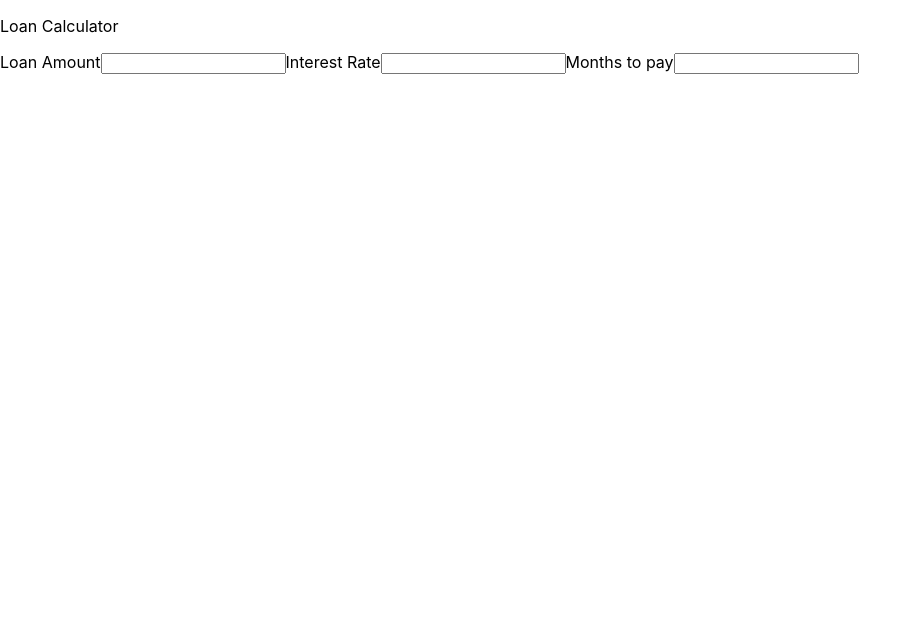
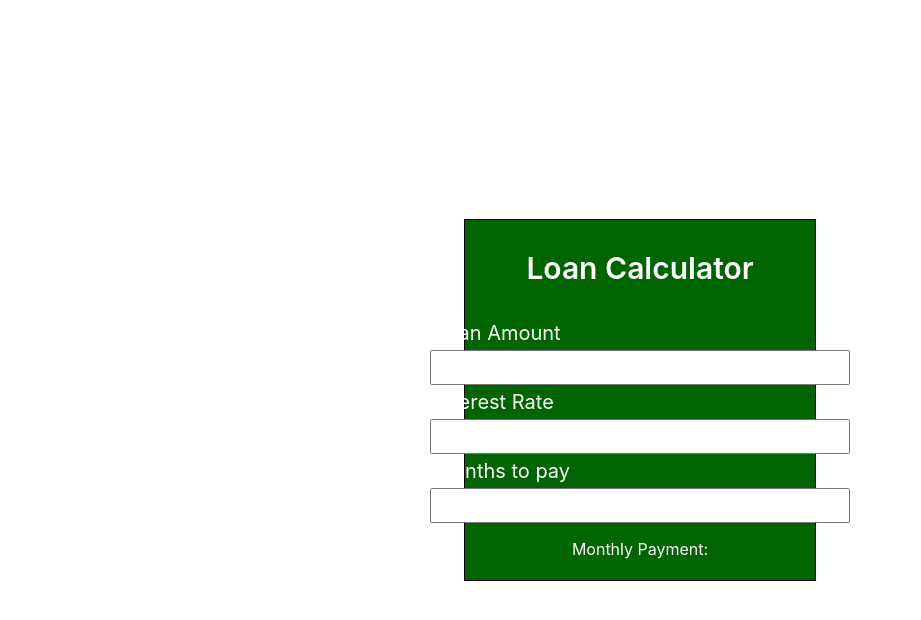
Before and after one commit to Preciousnnebuogor/Mini-projects, a React (Create React App) app: page / in a window 1280 px wide. Shown: the top 620 px of the page, without its empty margins (0-921 px from the left). Built offline with nearby package versions, Linux system fonts and the light colour scheme.

Commit message:
collected

```diff
--- a/src/components/loans/loans.css
+++ b/src/components/loans/loans.css
@@ -0,0 +1,37 @@
+.container{
+    display: flex;
+    justify-content: center;
+    align-items: center;
+    height: 100vh;
+    color: white;
+}
+.content{
+    display: flex;
+    /* justify-content: center; */
+    align-items: center;
+    flex-direction: column;
+    border: 1px solid black;
+    background-color: darkgreen;
+    width: 350px;
+    height: 360px;
+}
+.p{
+    font-size: 30px;
+    font-weight: 600;
+}
+.section1{
+   display: flex;
+    justify-content: center;
+    /* align-items: center; */
+    flex-direction: column;
+}
+label{
+    font-size: 20px;
+    font-weight: 400;
+    padding: 5px;
+}
+input{
+    width: 50vh;
+    padding: 8px ;
+    outline: none;
+}
--- a/src/components/loans/loans.jsx
+++ b/src/components/loans/loans.jsx
@@ -1,19 +1,82 @@
+import { useEffect, useState } from 'react';
+import './loans.css'
 export default function LoanCalculator() {
+  const [inputData, setInputData] = useState({
+    amount: "",
+    interest: "",
+    months: ""
+  })
+  const [result, setResult] = useState('')
+
+
+  useEffect(()=>{
+     const { amount, interest, months } = inputData;
+
+     // const amount = inputData.amount;
+    //  const interest = inputData.interest;
+    //  const Months = inputData.Months;
+
+     if (!amount || !interest || !months) return;
+
+     const Amount = parseFloat(amount);
+     const Interest = parseFloat(interest)/100/12;
+     const Months = parseFloat(months);
+
+     const payment =
+       (Amount * Interest) / (1 - Math.pow(1 + Interest, -Months));
+
+  setResult(payment.toFixed(2))
+  })
+
+
+
+
   return (
     <div className={`container`}>
       <div className={`content`}>
-        <p>Loan Calculator</p>
-        <div>
+        <p className={`p`}>Loan Calculator</p>
+        <div className={`section1`}>
           <label>Loan Amount</label>
-          <input />
+          <input
+            type="number"
+            name="amount"
+            onChange={(e) =>
+              setInputData((prev) => ({
+                ...prev,
+                [e.target.name]: e.target.value,
+              }))
+            }
+            value={inputData.amount}
+          />
 
           <label>Interest Rate</label>
-          <input />
+          <input
+            type="number"
+            name="interest"
+            onChange={(e) =>
+              setInputData((prev) => ({
+                ...prev,
+                [e.target.name]: e.target.value,
+              }))
+            }
+            value={inputData.interest}
+          />
 
           <label>Months to pay</label>
-          <input />
+          <input
+            type="number"
+            name="months"
+            onChange={(e) =>
+              setInputData((prev) => ({
+                ...prev,
+                [e.target.name]: e.target.value,
+              }))
+            }
+            value={inputData.months}
+          />
         </div>
+        <p>Monthly Payment: {result} </p>
       </div>
     </div>
   );
-}
+   }
```
